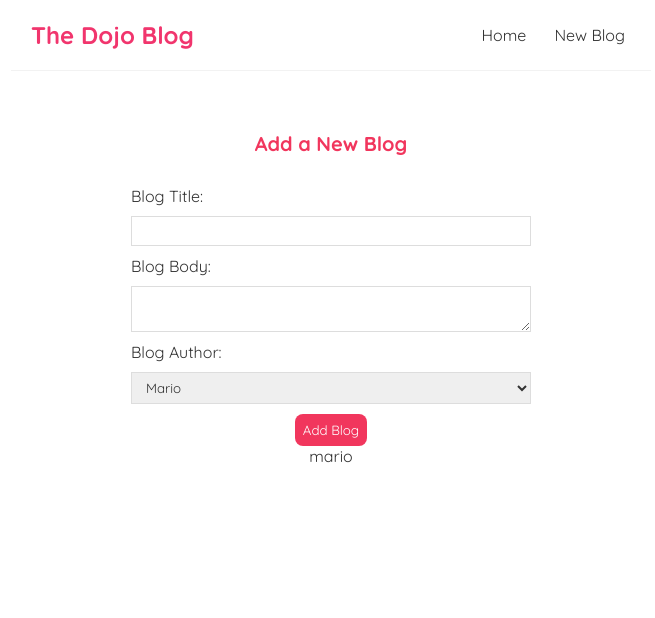
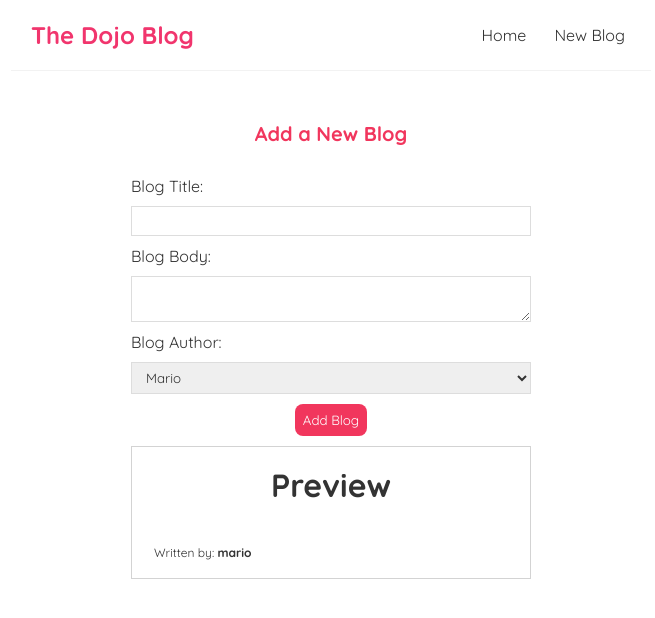
Before and after one commit to AllForPeace/react-blog-practice-1, a React (Create React App) app: page /create in a window 1280 px wide. Shown: the top 618 px of the page, without its empty margins (309-964 px from the left). Built offline with nearby package versions, Linux system fonts and the light colour scheme; the HTML template or start-up script is replaced by a standard one.

Commit message:
add preview to create blog + styles
also added to Showblog - classes and styles, removed old stuff from App.js

```diff
--- a/data/db.json
+++ b/data/db.json
@@ -13,10 +13,10 @@
       "id": 2
     },
     {
-      "title": "Allo",
-      "body": "Wassup",
-      "author": "yoshi",
-      "id": 4
+      "title": "Yo Bro",
+      "body": "What's up man. This is my favorite blog.",
+      "author": "mario",
+      "id": 3
     }
   ]
 }
--- a/src/App.js
+++ b/src/App.js
@@ -6,10 +6,6 @@ import NotFound from './NotFound'
 import { BrowserRouter as Router, Route, Switch } from 'react-router-dom'
 
 function App() {
-  const title = 'Welcome to the new blog';
-  const likes = 50;
-  const link = "https://www.google.com";
-
   return (
     <Router>
       <div className="App">
--- a/src/Create.js
+++ b/src/Create.js
@@ -46,17 +46,21 @@ function Create(){
                 <label>Blog Author: </label>
                 <select
                     value={author}
-                    onChange={e=>setAuthor(e.target.value)}
+                    onChange={(e) => setAuthor(e.target.value)}
                 >
-                    <option value="mario">Mario</option>
-                    <option value="yoshi">Yoshi</option>
+                    <option value="Mario">Mario</option>
+                    <option value="Yoshi">Yoshi</option>
                 </select>
                 { !isPending && <button>Add Blog</button> }
                 { isPending && <button disabled className="button-submitting">Submitting...</button> }
             </form>
-            <p>{title}</p>
-            <p>{body}</p>
-            <p>{author}</p>
+
+            <div className="preview-content">
+                <h1>Preview</h1>
+                <p className='title'>{title}</p>
+                <p className='body'>{body}</p>
+                <p className='author'>Written by: <strong>{author}</strong></p>
+            </div>
         </div>
     );
 }
--- a/src/ShowBlog.js
+++ b/src/ShowBlog.js
@@ -19,9 +19,9 @@ function ShowBlog(){
             { error && <div> { error }</div> }
             { blog && (
                 <article>
-                    <h2> {blog.title} </h2>
-                    <p>Written by: {blog.author}</p>
-                    <div>{blog.body}</div>
+                    <h2 className="title"> {blog.title} </h2>
+                    <div className="body">{blog.body}</div>
+                    <p className="author">Written by: <strong>{blog.author}</strong></p>
                     <button onClick={handleDelete}>Delete Blog</button>
                 </article>
             )}
--- a/src/index.css
+++ b/src/index.css
@@ -37,7 +37,7 @@
 }
 .content {
   max-width: 600px;
-  margin: 40px auto;
+  margin: 30px auto;
   padding: 20px;
 }
 
@@ -73,7 +73,17 @@
   margin: 20px 0;
 }
 
+.blog-details .title {
+  font-size: 30px;
+}
+
+.blog-details .author {
+  font-size: 15px;
+  margin-bottom: 15px;
+}
+
 .blog-details button {
+
   background: #f1365d;
   color: #fff;
   border: 0;
@@ -122,3 +132,27 @@
 .create .button-submitting {
   background: #aaa;
 }
+
+.create .preview-content {
+  padding: 18px 22px;
+  text-align: left;
+  border: 1px solid lightgray;
+}
+
+.create .preview-content h1 {
+  text-align: center;
+  margin-bottom: 40px;
+}
+
+.create .preview-content .title {
+  font-size: 30px;
+}
+
+
+.create .preview-content .body {
+  margin: 20px 0;
+}
+
+.create .preview-content .author {
+  font-size: 12px;
+}
```
